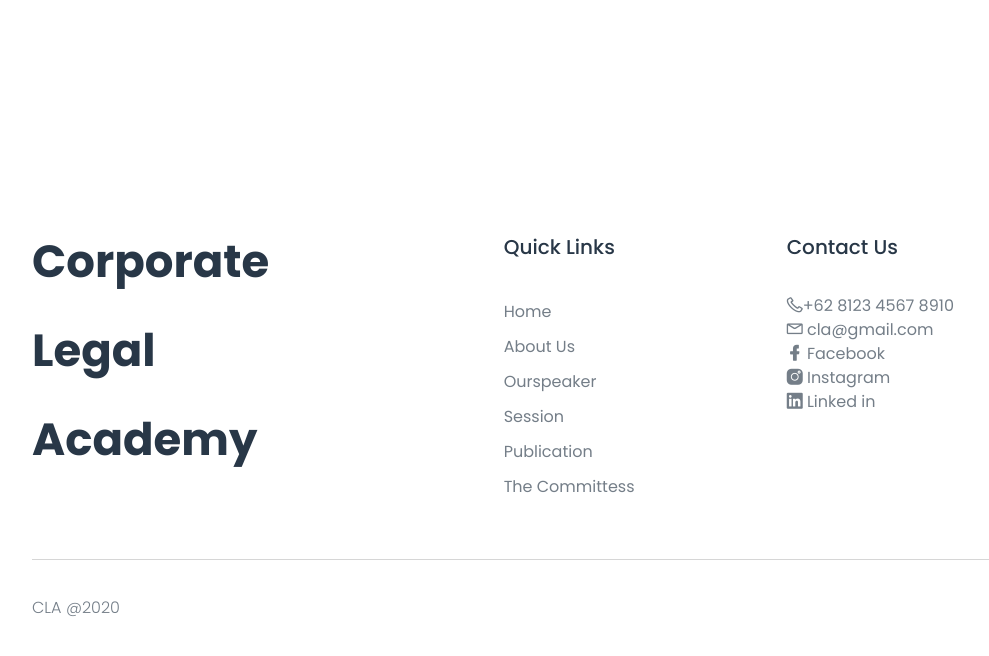
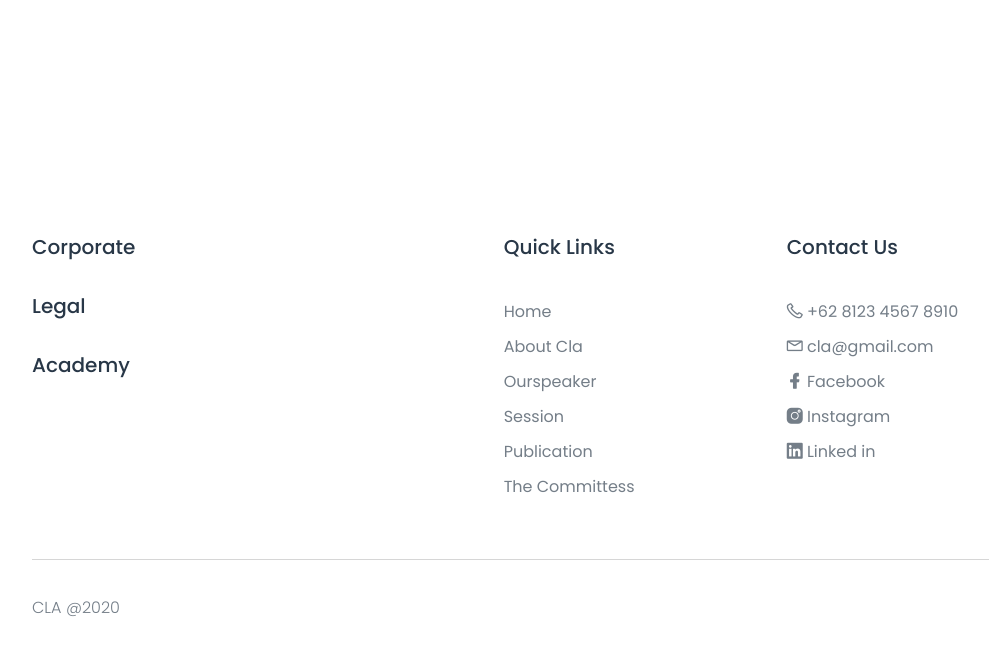
Before and after one commit to Tintapen/coprlegal, a CodeIgniter app: page /database/ in a window 1280 px wide. Shown: the part 4539-5195 px from the top of the page, without its empty margins (54-1043 px from the left). Run offline with CodeIgniter, Linux system fonts and the light colour scheme.

Commit message:
Change position and color

```diff
--- a/application/views/template/about.php
+++ b/application/views/template/about.php
@@ -28,7 +28,7 @@
 				</div>
 				<div class="col-xl-6 col-lg-6">
 					<div class="welcome-img">
-						<img src="assets/images/cla/panitia.webp" alt="">
+						<img src="<?= site_url('assets/images/cla/panitia.webp') ?>" alt="">
 					</div>
 				</div>
 			</div>
--- a/application/views/template/footer.php
+++ b/application/views/template/footer.php
@@ -4,9 +4,9 @@
 		<div class="row">
 			<div class="col-xl-4 col-lg-4 col-md-6">
 				<div class="footer-widget">
-					<h2 class="mb-35 wow fadeInUp" data-wow-delay=".2s">Corporate</h2>
-					<h2 class="mb-35 wow fadeInUp" data-wow-delay=".2s">Legal</h2>
-					<h2 class="mb-35 wow fadeInUp" data-wow-delay=".2s">Academy</h2>
+					<h5 class="mb-35 wow fadeInUp" data-wow-delay=".2s">Corporate</h5>
+					<h5 class="mb-35 wow fadeInUp" data-wow-delay=".2s">Legal</h5>
+					<h5 class="mb-35 wow fadeInUp" data-wow-delay=".2s">Academy</h5>
 				</div>
 			</div>
 			<div class="col-xl-3 col-lg-3 offset-xl-1 offset-lg-1 col-md-6">
@@ -14,7 +14,7 @@
 					<h5>Quick Links</h5>
 					<ul>
 						<li><a href="#home">Home</a></li>
-						<li><a href="#about-us">About Us</a></li>
+						<li><a href="#about-cla">About Cla</a></li>
 						<li><a href="#our-speaker">Ourspeaker</a></li>
 						<li><a href="#session">Session</a></li>
 						<li><a href="#publication">Publication</a></li>
@@ -27,11 +27,11 @@
 				<div class="footer-widget">
 					<h5>Contact Us</h5>
 					<ul>
-						<li><i class="lni lni-phone"></i>+62 8123 4567 8910</li>
-						<li><i class="lni lni-envelope"></i> cla@gmail.com</li>
-						<li><i class="lni lni-facebook-filled"></i> Facebook </li>
-						<li><i class="lni lni-instagram-filled"></i> Instagram </li>
-						<li><i class="lni lni-linkedin-original	"></i> Linked in</li>
+						<li><a href="tel:+62812345678910"><i class="lni lni-phone"></i> +62 8123 4567 8910 </a></li>
+						<li><a href="mailto: cla@gmail.com"><i class="lni lni-envelope"></i> cla@gmail.com </a></li>
+						<li><a href="#"><i class="lni lni-facebook-filled"></i> Facebook </a></li>
+						<li><a href="#"><i class="lni lni-instagram-filled"></i> Instagram </a></li>
+						<li><a href="#"><i class="lni lni-linkedin-original	"></i> Linked in </a></li>
 					</ul>
 				</div>
 			</div>
@@ -40,7 +40,7 @@
 			<div class="row">
 				<div class="col-md-6">
 					<div class="copy-right text-center text-md-left">
-						<p>CLA @2020</p>
+						<p>CLA @<?= date('Y') ?></p>
 					</div>
 				</div>
 			</div>
--- a/application/views/template/our-speaker.php
+++ b/application/views/template/our-speaker.php
@@ -13,7 +13,7 @@
 			<div class="col-xl-4 col-lg-4 col-md-6">
 				<div class="single-skill wow fadeInUp" data-wow-delay=".2s">
 					<div class="">
-							<img src="assets/images/cla/data/fiera.png" alt="">
+						<img src="<?= site_url('assets/images/cla/data/fiera.png') ?>" alt="">
 					</div>
 					<div class="skill-content">
 						<h4>Fiera Salsabila Nadiaputri</h4>
@@ -24,7 +24,7 @@
 			<div class="col-xl-4 col-lg-4 col-md-6">
 				<div class="single-skill wow fadeInUp" data-wow-delay=".2s">
 					<div class="">
-							<img src="assets/images/cla/data/fiera.png" alt="">
+						<img src="<?= site_url('assets/images/cla/data/fiera.png') ?>" alt="">
 					</div>
 					<div class="skill-content">
 						<h4>Fiera Salsabila Nadiaputri</h4>
@@ -35,7 +35,7 @@
 			<div class="col-xl-4 col-lg-4 col-md-6">
 				<div class="single-skill wow fadeInUp" data-wow-delay=".2s">
 					<div class="">
-							<img src="assets/images/cla/data/fiera.png" alt="">
+						<img src="<?= site_url('assets/images/cla/data/fiera.png') ?>" alt="">
 					</div>
 					<div class="skill-content">
 						<h4>Fiera Salsabila Nadiaputri</h4>
@@ -46,7 +46,7 @@
 			<div class="col-xl-4 col-lg-4 col-md-6">
 				<div class="single-skill wow fadeInUp" data-wow-delay=".2s">
 					<div class="">
-							<img src="assets/images/cla/data/fiera.png" alt="">
+						<img src="<?= site_url('assets/images/cla/data/fiera.png') ?>" alt="">
 					</div>
 					<div class="skill-content">
 						<h4>Fiera Salsabila Nadiaputri</h4>
@@ -57,7 +57,7 @@
 			<div class="col-xl-4 col-lg-4 col-md-6">
 				<div class="single-skill wow fadeInUp" data-wow-delay=".2s">
 					<div class="">
-							<img src="assets/images/cla/data/fiera.png" alt="">
+						<img src="<?= site_url('assets/images/cla/data/fiera.png') ?>" alt="">
 					</div>
 					<div class="skill-content">
 						<h4>Fiera Salsabila Nadiaputri</h4>
@@ -68,7 +68,7 @@
 			<div class="col-xl-4 col-lg-4 col-md-6">
 				<div class="single-skill wow fadeInUp" data-wow-delay=".2s">
 					<div class="">
-							<img src="assets/images/cla/data/fiera.png" alt="">
+						<img src="<?= site_url('assets/images/cla/data/fiera.png') ?>" alt="">
 					</div>
 					<div class="skill-content">
 						<h4>Fiera Salsabila Nadiaputri</h4>
```
Also changed, not shown: application/views/template/commitess.php (indentation only). Lines whose indentation alone changed are shown as unchanged.
